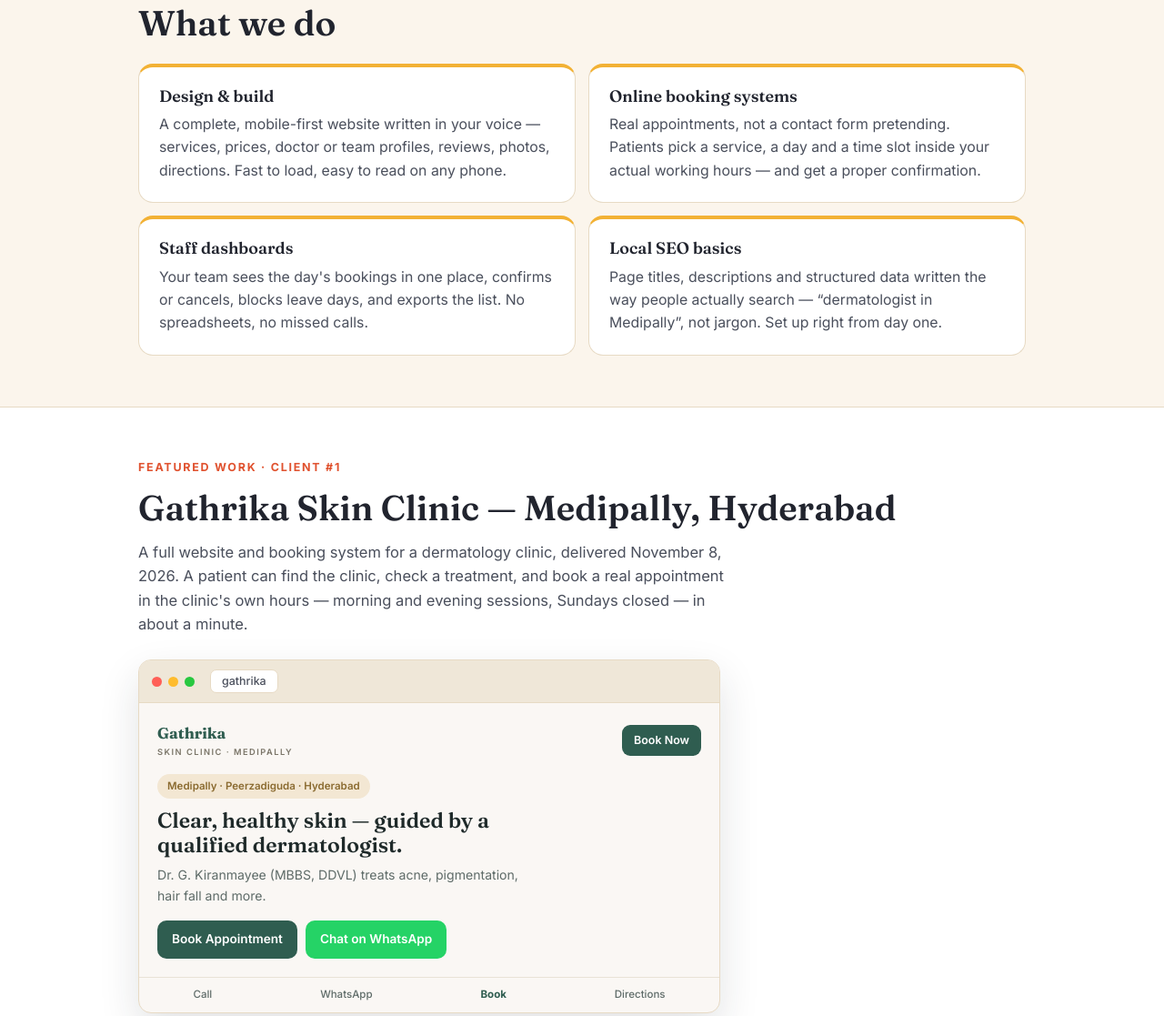
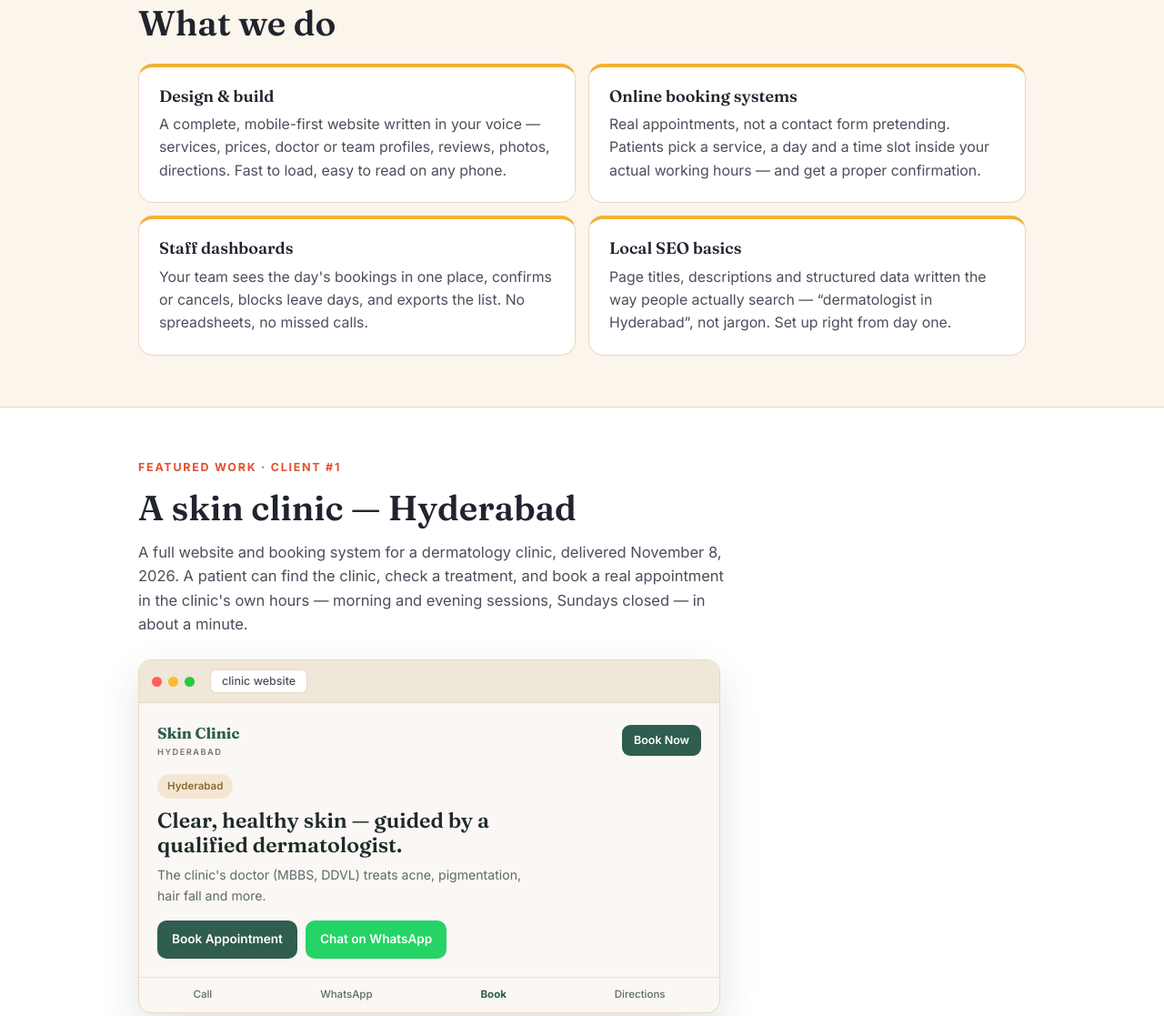
Before and after one commit to sharmauncw/sharma-digital-studio, a plain HTML site: page index.html in a window 1280 px wide. Shown: the part 582-1699 px from the top of the page at 91% size. Drawn offline with Linux system fonts and the light colour scheme.

Commit message:
Privacy scrub: neutral client wording — remove client/doctor names and direct clinic links

```diff
--- a/index.html
+++ b/index.html
@@ -58,7 +58,7 @@
         </div>
         <div class="card">
           <h3>Local SEO basics</h3>
-          <p>Page titles, descriptions and structured data written the way people actually search — “dermatologist in Medipally”, not jargon. Set up right from day one.</p>
+          <p>Page titles, descriptions and structured data written the way people actually search — “dermatologist in Hyderabad”, not jargon. Set up right from day one.</p>
         </div>
       </div>
     </div>
@@ -68,23 +68,23 @@
   <section class="section section-alt" id="work">
     <div class="wrap">
       <p class="kicker">Featured work · Client #1</p>
-      <h2>Gathrika Skin Clinic — Medipally, Hyderabad</h2>
+      <h2>A skin clinic — Hyderabad</h2>
       <p class="work-intro">A full website and booking system for a dermatology clinic, delivered November 8, 2026. A patient can find the clinic, check a treatment, and book a real appointment in the clinic's own hours — morning and evening sessions, Sundays closed — in about a minute.</p>
 
       <!-- Browser-frame mock of the clinic homepage (pure HTML/CSS) -->
       <div class="browser" aria-hidden="true">
         <div class="browser-bar">
           <span class="dot dot-r"></span><span class="dot dot-y"></span><span class="dot dot-g"></span>
-          <span class="browser-url">gathrika</span>
+          <span class="browser-url">clinic website</span>
         </div>
         <div class="browser-body">
           <div class="mock-nav">
-            <span class="mock-logo">Gathrika <small>SKIN CLINIC · MEDIPALLY</small></span>
+            <span class="mock-logo">Skin Clinic <small>HYDERABAD</small></span>
             <span class="mock-book">Book Now</span>
           </div>
-          <p class="mock-place">Medipally · Peerzadiguda · Hyderabad</p>
+          <p class="mock-place">Hyderabad</p>
           <p class="mock-h">Clear, healthy skin — guided by a qualified dermatologist.</p>
-          <p class="mock-sub">Dr. G. Kiranmayee (MBBS, DDVL) treats acne, pigmentation, hair fall and more.</p>
+          <p class="mock-sub">The clinic's doctor (MBBS, DDVL) treats acne, pigmentation, hair fall and more.</p>
           <div class="mock-ctas">
             <span class="mock-btn mock-btn-main">Book Appointment</span>
             <span class="mock-btn mock-btn-wa">Chat on WhatsApp</span>
@@ -101,7 +101,7 @@
         <li><strong>Built for phones:</strong> call, WhatsApp, booking and directions are one thumb-tap away on every page.</li>
         <li><strong>Honest by design:</strong> only the clinic's real reviews are shown, and result photos appear only with written patient consent.</li>
       </ul>
-      <p><a class="btn btn-primary" href="https://sharmauncw.github.io/gathrika/" target="_blank" rel="noopener">Visit the live site</a></p>
+      <p><span class="btn btn-primary">Live site — details on request</span></p>
       <p class="more-link"><a href="gathrika.html">See the full delivery →</a></p>
     </div>
   </section>
```
